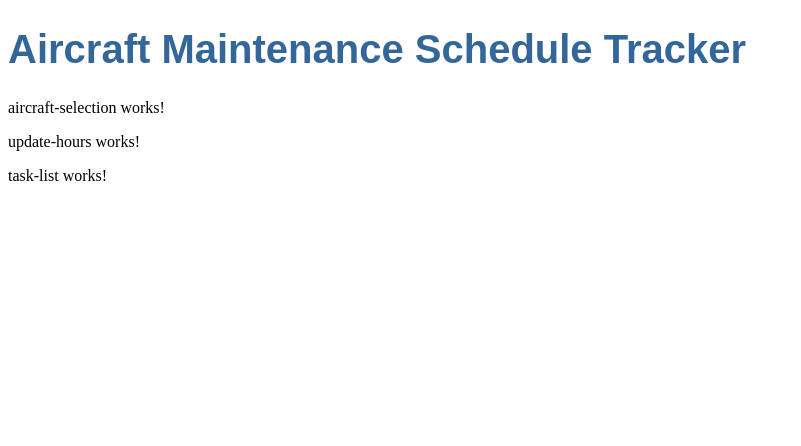
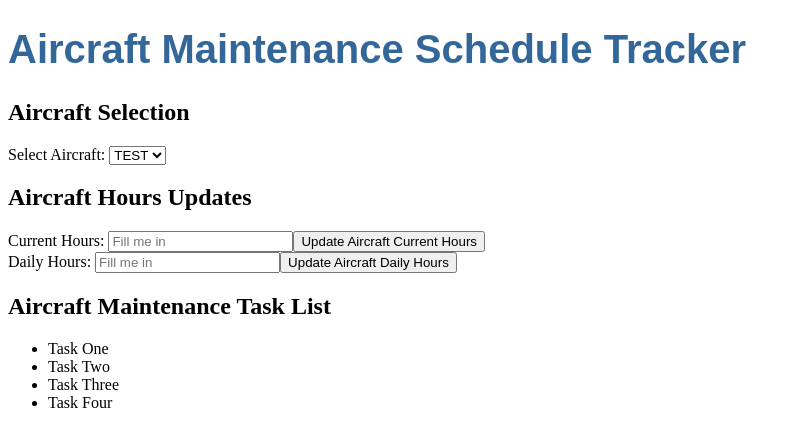
Before and after one commit to Robchike9290/MadeLabs-Coding-Challenge, an Angular app: page / in a window 1280 px wide. Shown: the top 446 px of the page, without its empty margins (0-801 px from the left). Built offline with nearby package versions, Linux system fonts and the light colour scheme.

Commit message:
Update HTML structure to mimic finished app with no data or functionality.

```diff
--- a/src/app/aircraft-selection/aircraft-selection.component.html
+++ b/src/app/aircraft-selection/aircraft-selection.component.html
@@ -1 +1,5 @@
-<p>aircraft-selection works!</p>
+<h2>Aircraft Selection</h2>
+<label for="aircraft-selector">Select Aircraft: </label>
+<select name="aircraft-selector" id="aircraft-selector">
+  <option>TEST</option>
+</select>
--- a/src/app/task-list/task-list.component.html
+++ b/src/app/task-list/task-list.component.html
@@ -1 +1,7 @@
-<p>task-list works!</p>
+<h2>Aircraft Maintenance Task List</h2>
+<ul>
+  <li>Task One</li>
+  <li>Task Two</li>
+  <li>Task Three</li>
+  <li>Task Four</li>
+</ul>
--- a/src/app/update-hours/update-hours.component.html
+++ b/src/app/update-hours/update-hours.component.html
@@ -1 +1,11 @@
-<p>update-hours works!</p>
+<h2>Aircraft Hours Updates</h2>
+<form>
+  <label>Current Hours: </label>
+  <input type="text" id="current-hours" placeholder="Fill me in">
+  <button>Update Aircraft Current Hours</button>
+  <br>
+  <label>Daily Hours: </label>
+  <input type="text" id="daily-hours" placeholder="Fill me in">
+  <button>Update Aircraft Daily Hours</button>
+  <br>
+</form>
```
